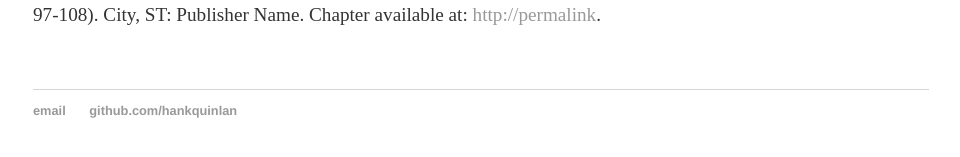
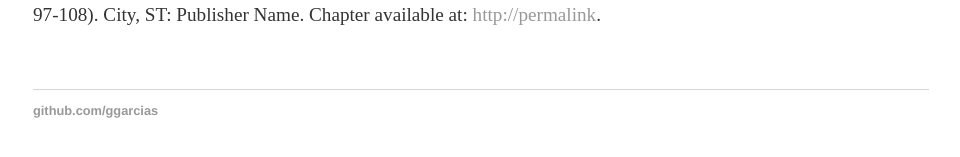
Before and after one commit to ggarcias/ggarcias.github.io, a Jekyll site: the page built from cv/index.html, in a window 1280 px wide. Shown: the part 427-584 px from the top of the page, without its empty margins (159-1119 px from the left). Built offline with Jekyll 4.4.1, drawn with Linux system fonts in a browser that asks for light colours.

Commit message:
poner ggarcias

```diff
--- a/_layouts/default.html
+++ b/_layouts/default.html
@@ -25,8 +25,8 @@
 
   <footer>
    <ul>
-   <li><a href="mailto:hankquinlanhub@gmail.com">email</a></li>
-   <li><a href="https://github.com/hankquinlan">github.com/hankquinlan</a></li>
+   <!-- <li><a href="mailto:ggarciashub@gmail.com">email</a></li> -->
+   <li><a href="https://github.com/ggarcias">github.com/ggarcias</a></li>
    </ul>
   </footer>
   </body>
```
